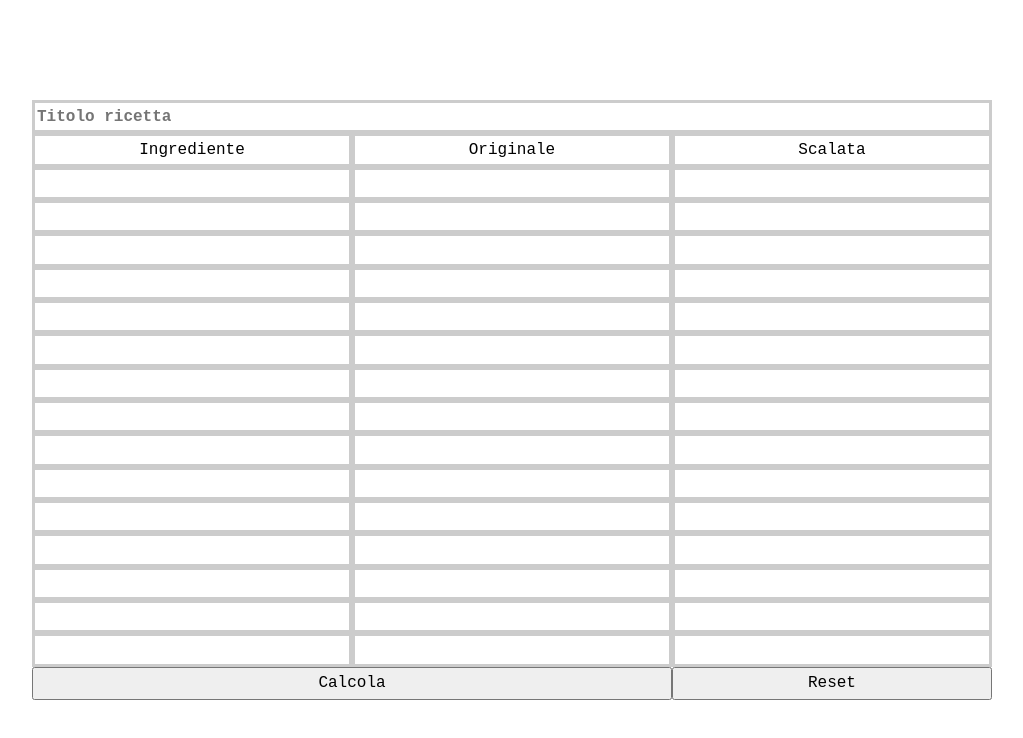
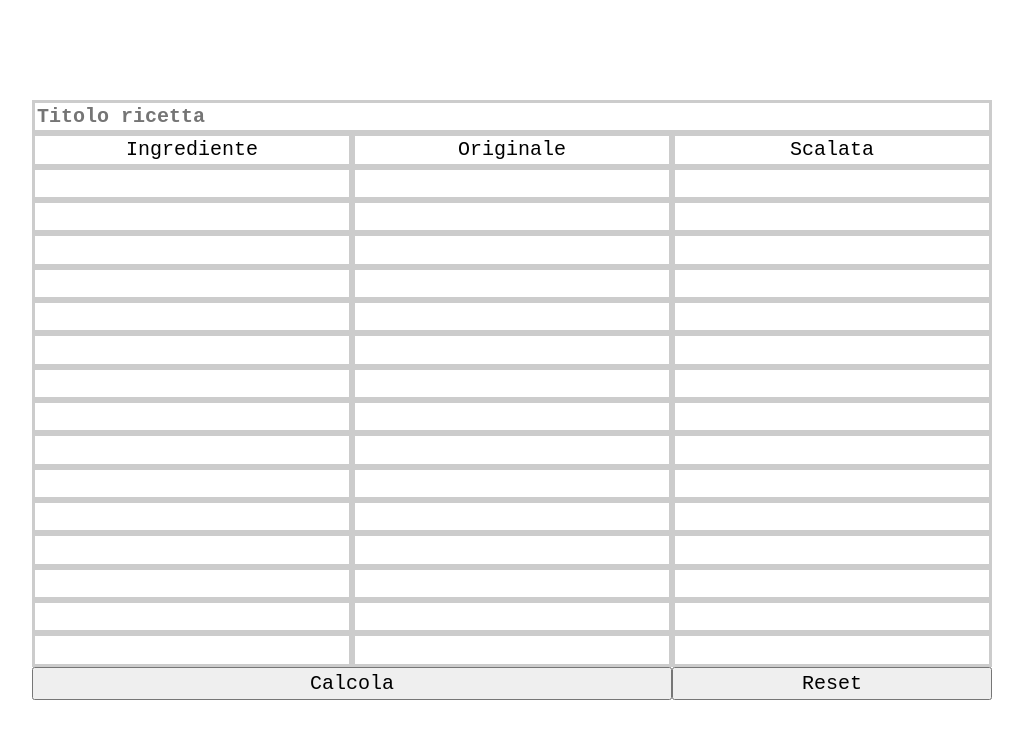
Before and after one commit to AndreaPap/RicetteGnam, a plain HTML site: page index.html in a window 1280 px wide. Shown: the whole page, without its empty margins (128-1151 px from the left). Drawn offline with Linux system fonts and the light colour scheme.

Commit message:
Tuning dimensione scritte

```diff
--- a/style.css
+++ b/style.css
@@ -29,7 +29,7 @@ body {
     box-sizing: border-box;
     border: 3px solid #ccc;
     font-family: monospace;
-    font-size: 2cqmin;
+    font-size: 2.5cqmin;
 }
 
 .EvaluateStyle
@@ -41,7 +41,7 @@ body {
     place-items: center;
     box-sizing: border-box;
     font-family: monospace;
-    font-size: 2cqmin;
+    font-size: 2.5cqmin;
 }
 
 .ResetStyle
@@ -52,7 +52,7 @@ body {
     place-items: center;
     box-sizing: border-box;
     font-family: monospace;
-    font-size: 2cqmin;
+    font-size: 2.5cqmin;
 }
 
 .TitleStyle
@@ -66,5 +66,5 @@ body {
     border: 3px solid #ccc;
     font-family: monospace;
     font-weight: bold;
-    font-size: 2cqmin;
+    font-size: 2.5cqmin;
 }
```
